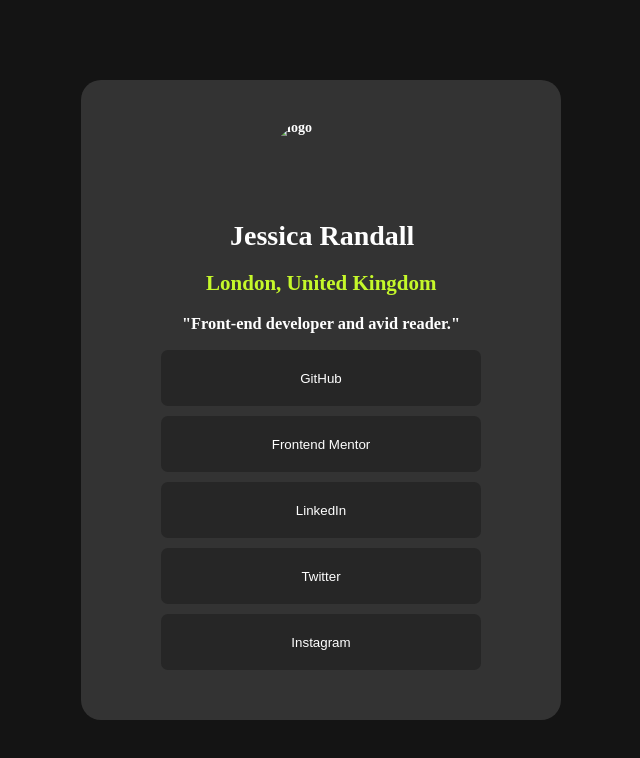
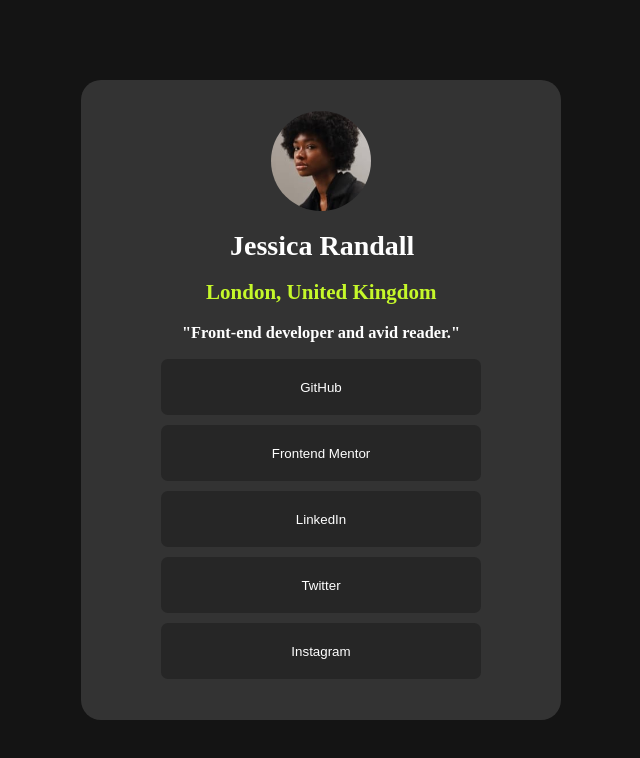
Before and after one commit to raedelbably/change-1, a plain HTML site: page index.html in a window 1280 px wide. Shown: the whole page, without its empty margins (319-959 px from the left). Drawn offline with Linux system fonts and the light colour scheme.

Commit message:
Update index.html

```diff
--- a/index.html
+++ b/index.html
@@ -125,7 +125,7 @@ button:hover{
 <body>
   <div class="attribution">
     <div class="all">
-  <img src="./assets/images/avatar-jessica.jpeg" alt="logo">
+  <img src="./avatar-jessica.jpeg" alt="logo">
 <div class="first">
 
   <div class="h2">
```
